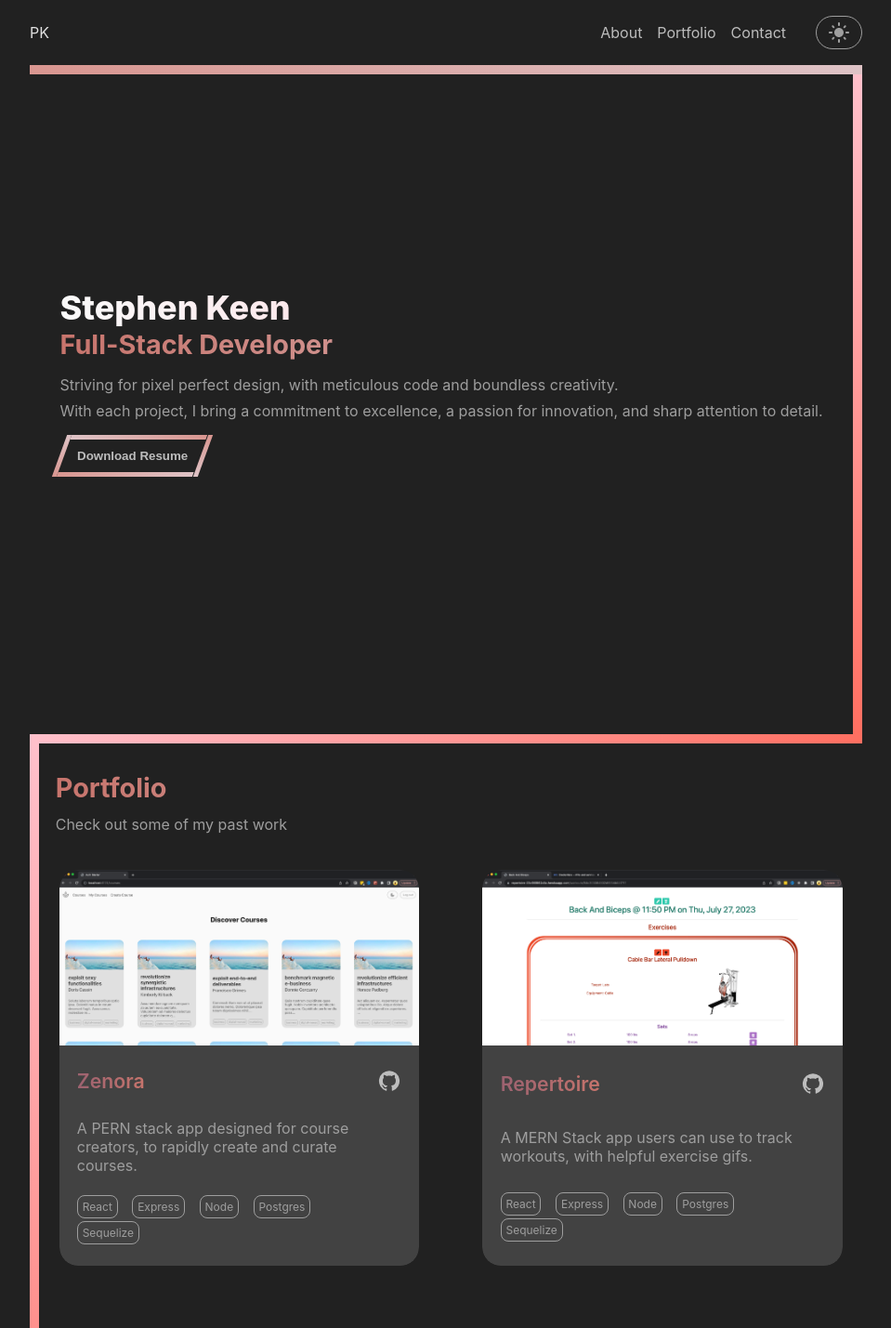
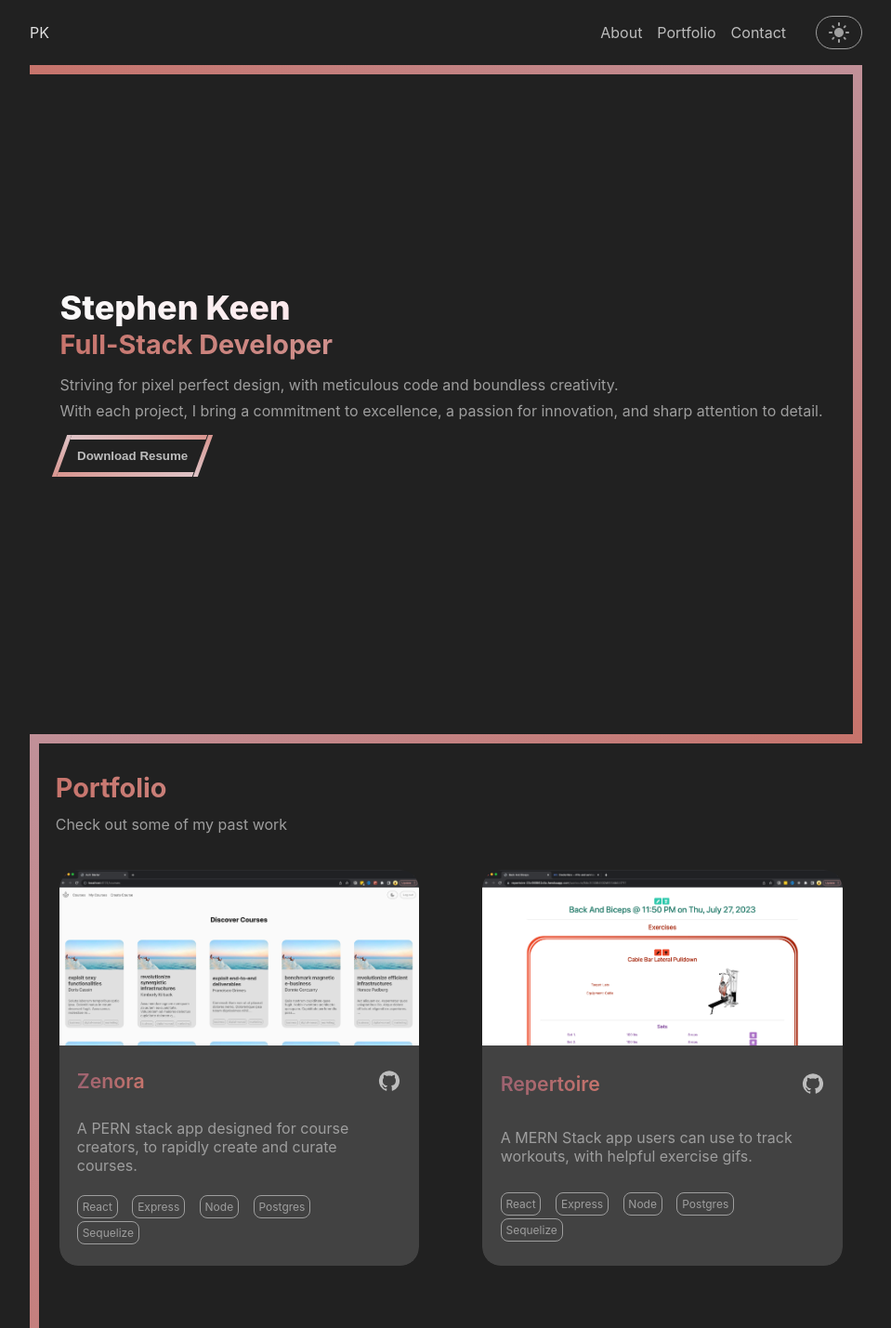
Before and after one commit to pkeen/my-portfolio-site, a React (Vite) app: page / in a window 1280 px wide. Shown: the top 1429 px of the page at 93% size, without its empty margins (160-1119 px from the left). Built offline with nearby package versions, Linux system fonts and the light colour scheme.

Commit message:
fix gradient borders

```diff
--- a/src/components/RhomboidGradientButton.jsx
+++ b/src/components/RhomboidGradientButton.jsx
@@ -20,7 +20,7 @@ const RhomboidGradientButton = ({
 		MozAppearance: "none",
 		appearance: "none",
 		transition: "background-color .3s ease",
-        transition: "margin 0.5s ease",
+        transition: "margin 0.4s ease",
 		color: theme.components.button.color,
 		fontWeight: "700",
 		"&:hover": {
--- a/src/themes/dark-theme.js
+++ b/src/themes/dark-theme.js
@@ -51,6 +51,7 @@ let darkTheme = merge({}, defaultTheme, {
 		h2: [defaultTheme.colors.appleBlossom[500], defaultTheme.colors.orientalPink[300]],
 		h3: [defaultTheme.colors.orientalPink[600], defaultTheme.colors.appleBlossom[500]],
 		// darkVibrant: `linear-gradient(90deg, ${theme.colors.appleBlossom[500]}, ${theme.colors.orientalPink[300]})`,
+		border: [defaultTheme.colors.appleBlossom[500], defaultTheme.colors.orientalPink[400]]
 	},
 	globals: {
 		body: {
--- a/src/themes/light-theme.js
+++ b/src/themes/light-theme.js
@@ -50,7 +50,10 @@ const lightTheme = merge({}, defaultTheme, {
 			defaultTheme.colors.orientalPink[400],
 			defaultTheme.colors.appleBlossom[600],
 		],
-
+		border: [
+			defaultTheme.colors.appleBlossom[500],
+			defaultTheme.colors.orientalPink[400],
+		],
 		// darkVibrant: `linear-gradient(90deg, ${theme.colors.appleBlossom[500]}, ${theme.colors.orientalPink[300]})`,
 	},
 	globals: {
--- a/src/views/Home.jsx
+++ b/src/views/Home.jsx
@@ -23,7 +23,7 @@ const Home = () => {
 					height: "10px",
 					// background:
 					// "linear-gradient(90deg, rgba(236,118,107,1) 0%, rgba(255,192,203,1) 100%)",
-					background: `linear-gradient(90deg, ${theme.colors.appleBlossom[400]} 0%, ${theme.colors.orientalPink[300]})`,
+					background: `linear-gradient(90deg, ${theme.gradients.border[0]} 0%, ${theme.gradients.border[1]})`,
 				}}
 			></div>
 			<div
@@ -83,9 +83,13 @@ const Home = () => {
 							>
 								View my resume
 							</Button> */}
-							<RhomboidGradientButton css={{
-								marginTop: '1rem'
-							}}>Download Resume</RhomboidGradientButton>
+							<RhomboidGradientButton
+								css={{
+									marginTop: "1rem",
+								}}
+							>
+								Download Resume
+							</RhomboidGradientButton>
 						</a>
 					</div>
 				</div>
@@ -97,7 +101,7 @@ const Home = () => {
 						background: "rgb(247,109,96)",
 						// background:
 						// 	"linear-gradient(0deg, rgba(236,118,107,1) 0%, rgba(255,192,203,1) 100%)",
-						background: `linear-gradient(0deg, ${theme.colors.bittersweet[400]} 0%, ${theme.colors.pink[200]})`,
+						background: `linear-gradient(0deg, ${theme.gradients.border[0]} 0%, ${theme.gradients.border[1]})`,
 					}}
 				></div>
 			</div>
--- a/src/views/Portfolio.jsx
+++ b/src/views/Portfolio.jsx
@@ -67,7 +67,7 @@ const Portfolio = () => {
 					flexShrink: 0, // This will prevent the div from growing or shrinking
 					background: theme.colors.bittersweet[400],
 
-					background: `linear-gradient(270deg, ${theme.colors.bittersweet[400]} 0%, ${theme.colors.pink[200]})`,
+					background: `linear-gradient(270deg, ${theme.gradients.border[0]} 0%, ${theme.gradients.border[1]})`,
 				}}
 			></div>
 			<div
@@ -83,7 +83,7 @@ const Portfolio = () => {
 					css={{
 						width: "10px",
 						height: "100%",
-						background: `linear-gradient(0deg, ${theme.colors.bittersweet[400]} 0%, ${theme.colors.pink[200]})`,
+						background: `linear-gradient(0deg, ${theme.gradients.border[0]} 0%, ${theme.gradients.border[1]})`,
 					}}
 				></div>
 				<div
```
Also changed, not shown: src/views/Contact.jsx (added, +24 -0 lines).
